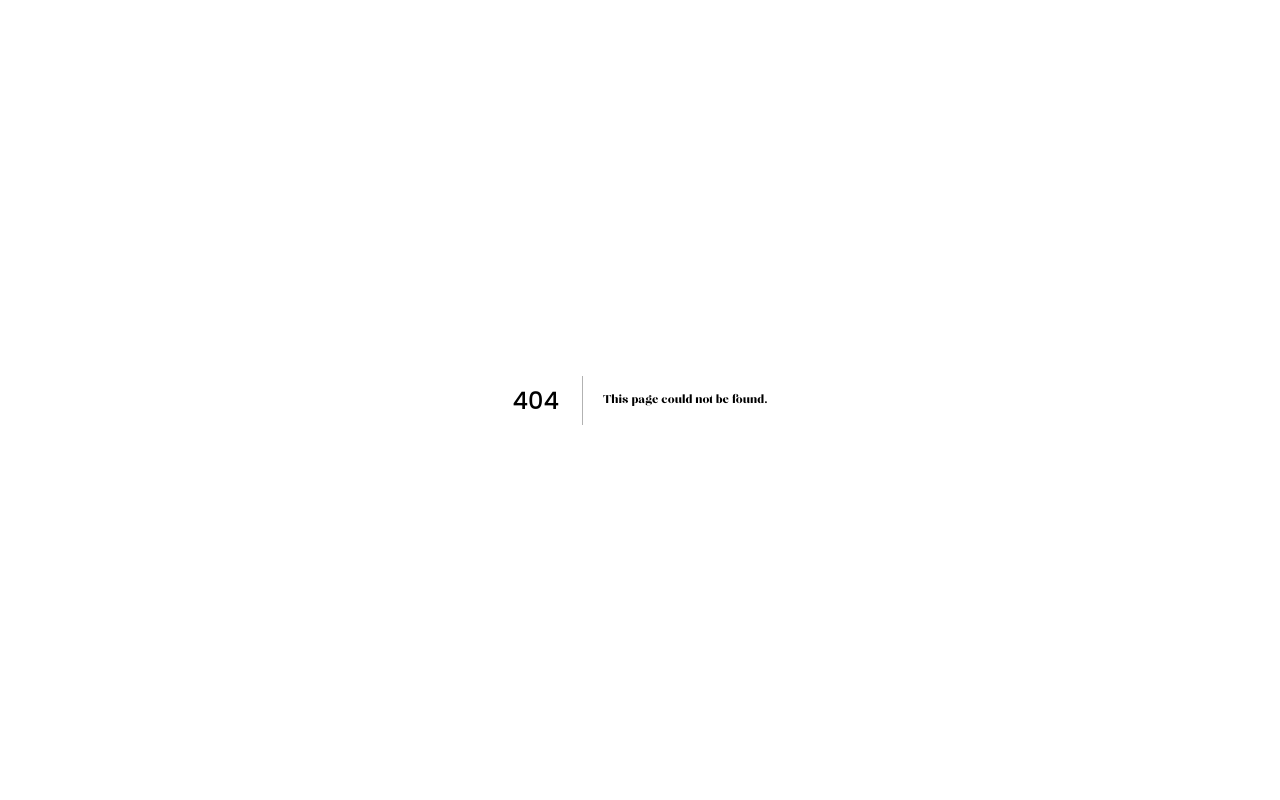
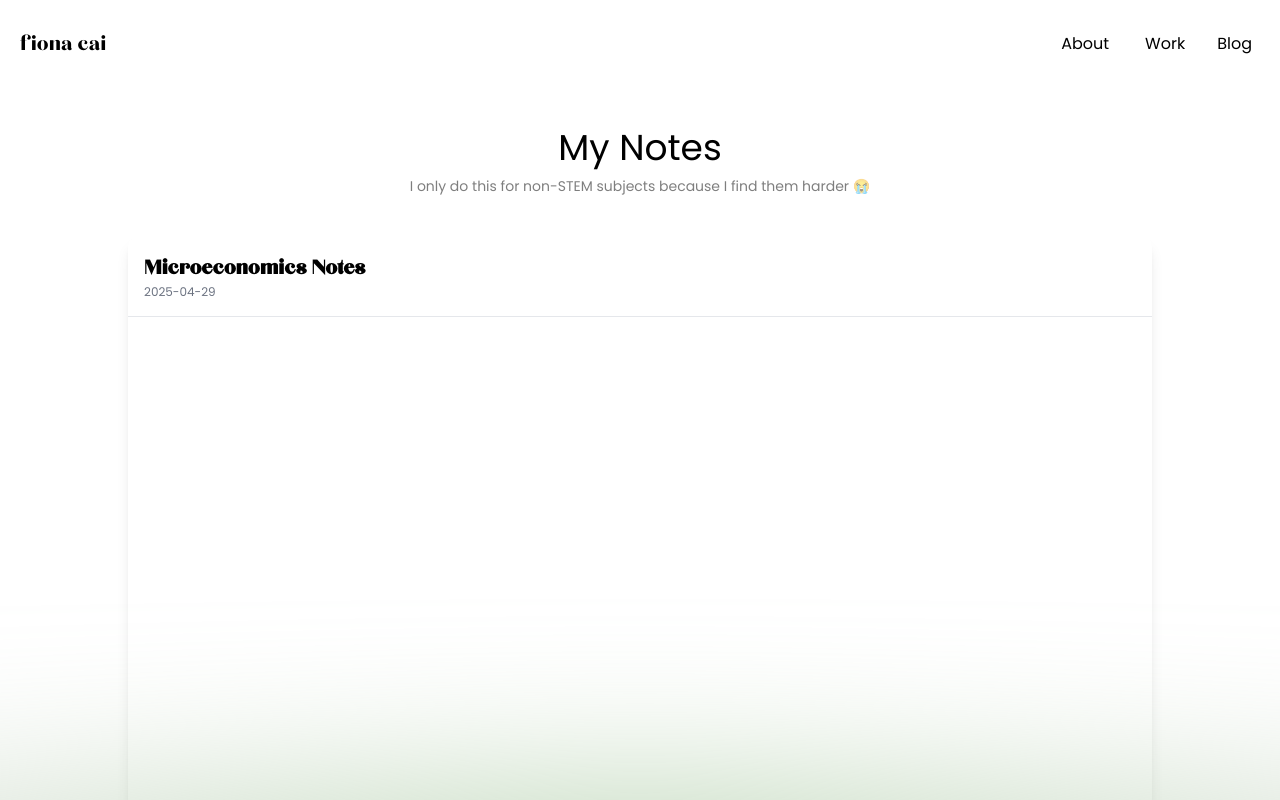
Before and after one commit to fiona-cai/personal, a Next.js app: page /notes in a window 1280 px wide. Before the commit this address had no page. Shown: the top 800 px of the page. Built offline with nearby package versions, Linux system fonts and the light colour scheme.

Commit message:
my notes

```diff
--- /dev/null
+++ b/pages/notes.js
@@ -0,0 +1,74 @@
+import Head from "next/head";
+import { useRef } from "react";
+import { stagger } from "../animations";
+import Header from "../components/Header";
+import Footer from "../components/Footer";
+import data from "../data/portfolio.json";
+import { useIsomorphicLayoutEffect } from "../utils";
+
+// PDF notes list
+const pdfNotes = [
+  {
+    title: "Microeconomics Notes",
+    path: "/pdfs/micro.pdf",
+    date: "2025-04-29",
+  },
+  {
+    title: "Macroeconomics Notes",
+    path: "/pdfs/macro.pdf",
+    date: "2025-04-15",
+  },
+];
+
+const Notes = () => {
+  const showNotes = useRef(data.showNotes || data.showBlog);
+  const text = useRef();
+
+  useIsomorphicLayoutEffect(() => {
+    stagger([text.current], { y: 40, x: -10 }, { y: 0, x: 0 });
+    if (!showNotes.current) window.location.href = "/";
+  }, []);
+
+  return (
+    showNotes.current && (
+      <>
+        <Head>
+          <title>Notes</title>
+        </Head>
+        <div className="relative">
+          <div className="gradient-circle3"></div>
+          <div className="gradient-circle-bottom"></div>
+          <Header isBlog={true} />
+          <div className="mt-10 px-4">
+            <h1 ref={text} className="text-4xl text-center mb-2">My Notes</h1>
+            <p className="text-center text-sm opacity-50 mb-10">
+              I only do this for non-STEM subjects because I find them harder 😭
+            </p>
+            <div className="space-y-12">
+              {pdfNotes.map((note, i) => (
+                <div key={note.title} className="w-full max-w-5xl mx-auto shadow-lg rounded-xl overflow-hidden bg-white">
+                  <div className="p-4 border-b">
+                    <h2 className="text-2xl font-semibold">{note.title}</h2>
+                    <p className="text-xs text-gray-500">{note.date}</p>
+                  </div>
+                  <div className="w-full h-[80vh]">
+                    <iframe
+                      src={note.path}
+                      width="100%"
+                      height="100%"
+                      className="w-full h-full"
+                      title={note.title}
+                    />
+                  </div>
+                </div>
+              ))}
+            </div>
+          </div>
+          <Footer />
+        </div>
+      </>
+    )
+  );
+};
+
+export default Notes;
```
Also changed, not shown: 1 other file (tests, documents, lock files or other folders).
